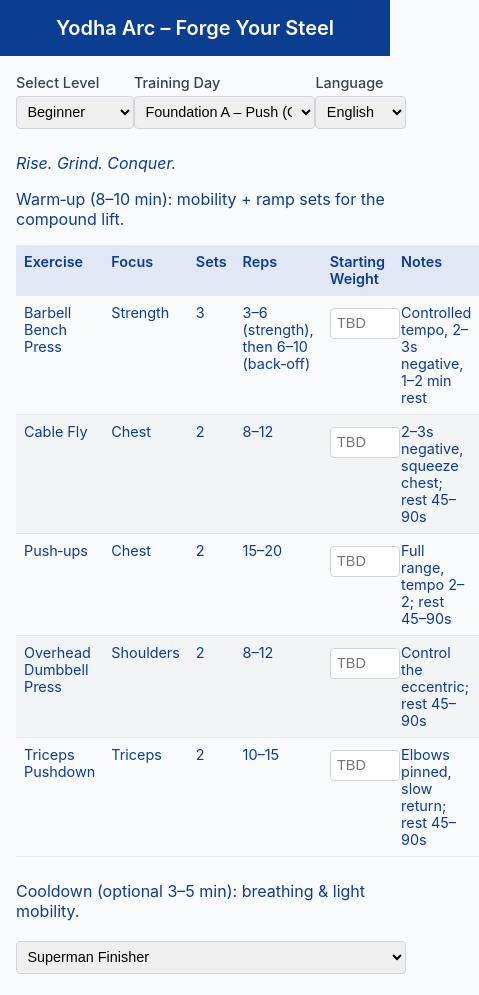
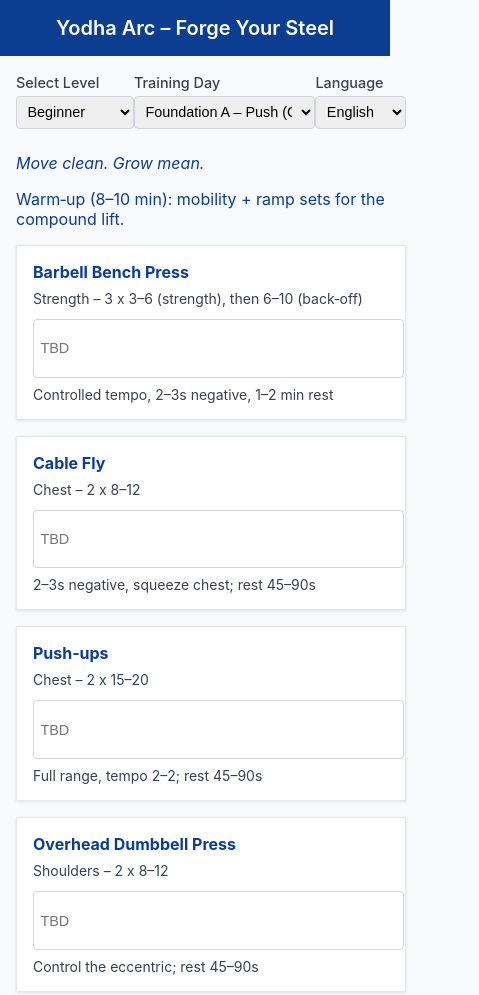
Before and after one commit to shrawankick/yodha-arc, a plain HTML site: page index.html in a window 390 px wide. Shown: the top 995 px of the page, 479 px wide, since content can reach past the window. Drawn offline with Linux system fonts and the light colour scheme.

Commit message:
Merge work into main with cache update

```diff
--- a/app.js
+++ b/app.js
@@ -48,10 +48,11 @@
     languageEnglish: 'English',
     languageTelugu: 'Telugu',
     selectDay: 'Training Day',
-    startFinisher: 'Start 7‑min Finisher',
+    startFinisher: 'Start Finisher (7:00)',
     finisherRunning: 'Finisher running…',
     pause: 'Pause',
     reset: 'Reset',
+    estimateKg: 'Estimate kg',
     finisherDefault: 'Superman Finisher',
     finisherBodyweight: 'Bodyweight Only',
     finisherLowImpact: 'Low Impact',
@@ -84,10 +85,11 @@
     languageEnglish: 'ఆంగ్లం',
     languageTelugu: 'తెలుగు',
     selectDay: 'తరబడి రోజు',
-    startFinisher: '7 నిమిషాల ఫినిషర్ ప్రారంభించండి',
+    startFinisher: 'ఫినిషర్ ప్రారంభించు (7:00)',
     finisherRunning: 'ఫినిషర్ నడుస్తోంది…',
     pause: 'పాజ్',
     reset: 'రిసెట్',
+    estimateKg: 'కిలోలు అంచనా',
     finisherDefault: 'సూపర్‌మ్యాన్ ఫినిషర్',
     finisherBodyweight: 'బాడీవెయిట్ మాత్రమే',
     finisherLowImpact: 'లో ఇంపాక్ట్',
@@ -307,7 +309,13 @@
   'Your iron will defines your arc.',
   'Sweat is your armour, pain is your forge.',
   'Rise. Grind. Conquer.',
-  'Today’s effort shapes tomorrow’s hero.'
+  'Today’s effort shapes tomorrow’s hero.',
+  'Hydrate. Dominate.',
+  'Small plates. Big wins.',
+  'Move clean. Grow mean.',
+  'Respect the joints. Chase the pump.',
+  'Today’s work, tomorrow’s armor.',
+  'Consistency is the superpower.'
 ];
 
 /*
@@ -439,7 +447,7 @@
     <td>${escape(plan.compound.focus)}</td>
     <td>${plan.compound.sets}</td>
     <td>${escape(plan.compound.repsRange)}</td>
-    <td><input type="text" data-type="weight" data-index="compound" placeholder="${escape(plan.compound.weight)}" /></td>
+    <td><input type="text" class="starting-weight-input" data-type="weight" data-index="compound" placeholder="${escape(plan.compound.weight)}" /></td>
     <td>${escape(plan.compound.notes)}</td>
   </tr>`);
   // Accessory rows
@@ -449,13 +457,30 @@
       <td>${escape(acc.focus)}</td>
       <td>${acc.sets}</td>
       <td>${escape(acc.repsRange)}</td>
-      <td><input type="text" data-type="weight" data-index="${idx}" placeholder="${escape(acc.weight)}" /></td>
+      <td><input type="text" class="starting-weight-input" data-type="weight" data-index="${idx}" placeholder="${escape(acc.weight)}" /></td>
       <td>${escape(acc.notes)}</td>
     </tr>`);
   });
+
+  // Build cards for mobile view
+  const cards = [];
+  const pushCard = (ex, idx) => {
+    cards.push(`
+      <div class="exercise-card">
+        <h4>${escape(ex.exercise)}</h4>
+        <div class="exercise-meta">${escape(ex.focus)} – ${ex.sets} x ${escape(ex.repsRange)}</div>
+        <input type="text" class="starting-weight-input" data-type="weight" data-index="${idx}" placeholder="${escape(ex.weight)}" />
+        ${ex.notes ? `<div class="exercise-notes">${escape(ex.notes)}</div>` : ''}
+      </div>
+    `);
+  };
+  pushCard(plan.compound, 'compound');
+  plan.accessories.forEach((acc, idx) => pushCard(acc, idx));
+  const cardsHTML = cards.join('');
+
   // Compose the full HTML for the workout table
   const tableHTML = `
-    <table>
+    <table class="table">
       <thead>
         <tr>
           <th>Exercise</th>
@@ -512,7 +537,8 @@
       </div>
       <p class="italic mb-2">${escape(plan.affirmation)}</p>
       <p>${t('warmup')}</p>
-      ${tableHTML}
+      <div id="planTable">${tableHTML}</div>
+      <div id="planCards" aria-live="polite">${cardsHTML}</div>
       <p>${t('cooldown')}</p>
       <div id="finisherSection">
         <select id="finisherSelect">${finisherOptions}</select>
@@ -654,15 +680,19 @@
   const rows = [];
   // CSV header
   rows.push(['Exercise', 'Focus', 'Sets', 'Reps', 'Weight', 'Notes'].join(','));
-  // Gather data from table inputs
+  // Gather data from weight inputs (table or cards)
   const inputs = document.querySelectorAll('input[data-type="weight"]');
   const seed = appState.seedWeek + hashCode(appState.dayKey);
   const plan = generateDailyPlan(appState.dayKey, appState.level, seed);
   // Build array of exercise objects in order: compound then accessories
   const exObjects = [plan.compound, ...plan.accessories];
+  const weightMap = {};
+  inputs.forEach((input) => {
+    weightMap[input.dataset.index] = input.value || '';
+  });
   exObjects.forEach((ex, idx) => {
-    const input = inputs[idx];
-    const weight = input && input.value ? input.value : '';
+    const key = idx === 0 ? 'compound' : String(idx - 1);
+    const weight = weightMap[key] || '';
     rows.push([
       escapeForCSV(ex.exercise),
       escapeForCSV(ex.focus),
@@ -710,4 +740,9 @@
         .catch((error) => console.error('Service worker registration failed:', error));
     }
   });
+  let resizeTimeout;
+  window.addEventListener('resize', () => {
+    clearTimeout(resizeTimeout);
+    resizeTimeout = setTimeout(render, 200);
+  });
 }
--- a/index.html
+++ b/index.html
@@ -25,7 +25,10 @@
   </head>
   <body>
     <!-- The root element into which the application will render. -->
-    <div id="app"></div>
+    <div id="app">
+      <div id="planTable"></div>
+      <div id="planCards" aria-live="polite"></div>
+    </div>
     <!--
       Load the application script. The ``defer`` attribute ensures the
       script executes only after the HTML is parsed. All application logic
--- a/style.css
+++ b/style.css
@@ -98,6 +98,14 @@
   font-size: 0.9rem;
 }
 
+input.starting-weight-input {
+  min-width: 140px;
+}
+
+#planCards {
+  display: none;
+}
+
 label {
   font-size: 0.9rem;
   font-weight: 500;
@@ -150,3 +158,44 @@
   font-size: 2rem;
   text-align: center;
 }
+
+@media (max-width: 640px) {
+  .table {
+    display: none;
+  }
+
+  #planCards {
+    display: block;
+  }
+
+  .exercise-card {
+    border: 1px solid #e5e7eb;
+    padding: 1rem;
+    margin-bottom: 1rem;
+    background: #ffffff;
+    box-shadow: 0 1px 3px rgba(0, 0, 0, 0.1);
+  }
+
+  .exercise-card h4 {
+    margin: 0 0 0.5rem;
+    font-size: 1rem;
+  }
+
+  .exercise-meta {
+    font-size: 0.875rem;
+    color: #374151;
+    margin-bottom: 0.5rem;
+  }
+
+  .exercise-notes {
+    font-size: 0.875rem;
+    color: #374151;
+  }
+
+  .starting-weight-input {
+    width: 100%;
+    height: 44px;
+    padding: 0.5rem;
+    font-size: 1rem;
+  }
+}
```
